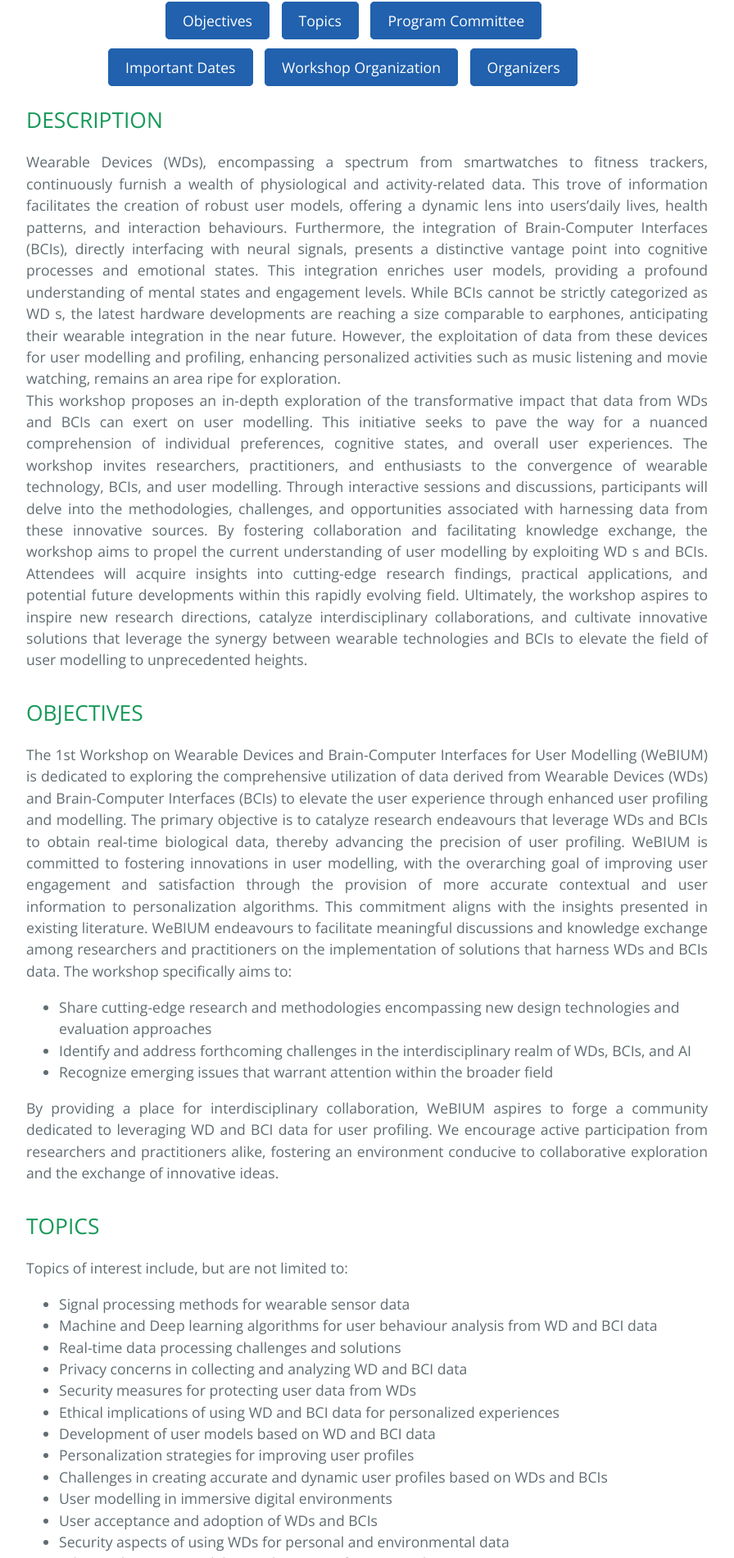
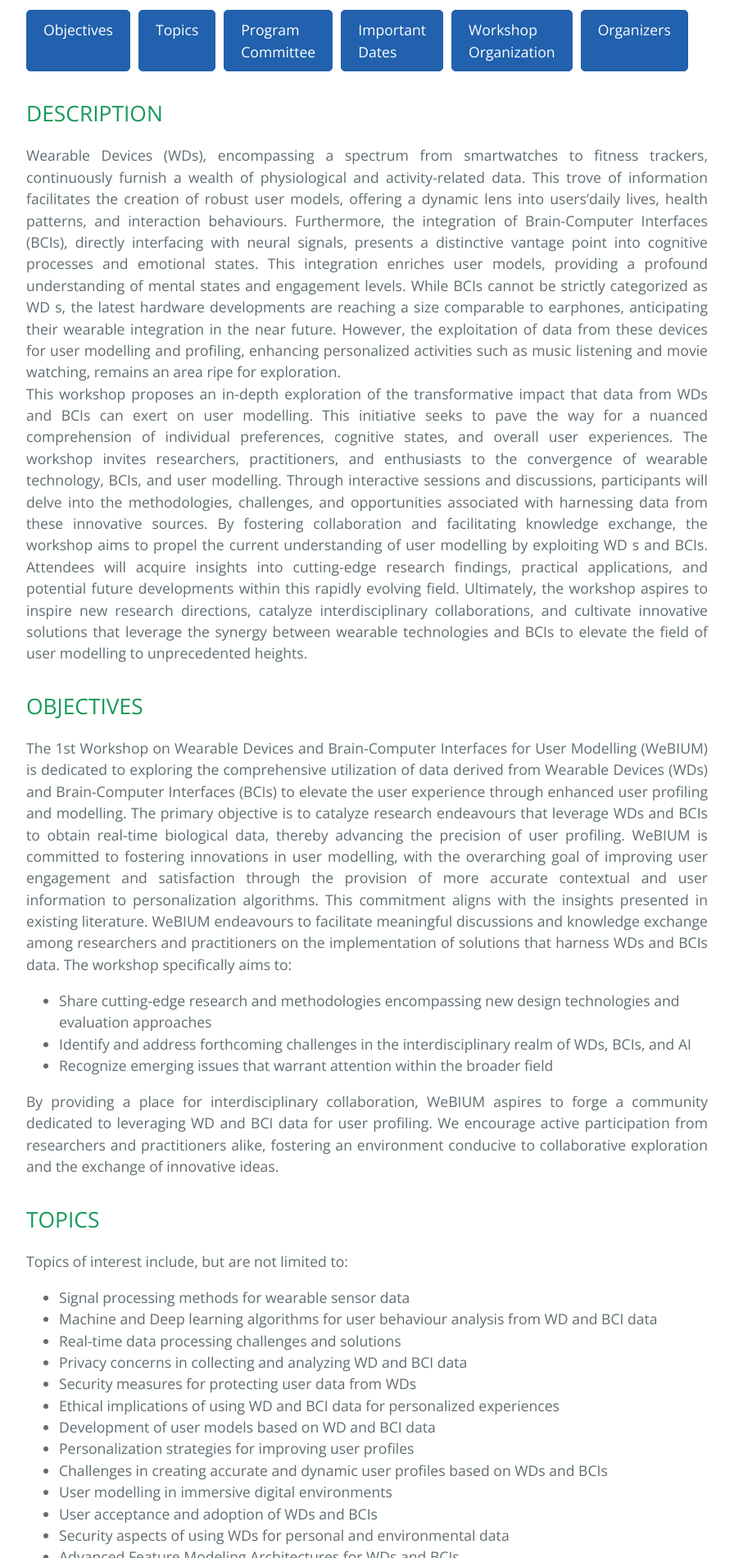
Before and after one commit to domenicolofu/webium24, a Jekyll site: the page built from index.md, in a window 1280 px wide. Shown: the part 882-2782 px from the top of the page at 82% size, without its empty margins (192-1088 px from the left). Built offline with Jekyll 4.4.1, drawn with Linux system fonts in a browser that asks for light colours.

Commit message:
Update index.md

```diff
--- a/index.md
+++ b/index.md
@@ -1,14 +1,16 @@
 ---
 layout: default
 ---
-<div style='margin-left:170px;'>
+<div style='display:flex;flex-direction: row; width:80%;'>
 <a href="#OBJ" class="button">Objectives</a>
 <a href="#TOP" class="button">Topics</a>
-<a href="#PC" class="button">Program Committee</a><br></div>
-<div style='margin-top:30px; margin-left:100px;'>
+<a href="#PC" class="button">Program Committee</a>
 <a href="#ID" class="button">Important Dates</a>
 <a href="#WO" class="button">Workshop Organization</a>
-<a href="#OR" class="button">Organizers</a></div>
+<a href="#OR" class="button">Organizers</a>
+</div>
+
+
 
 ## DESCRIPTION
 
```
